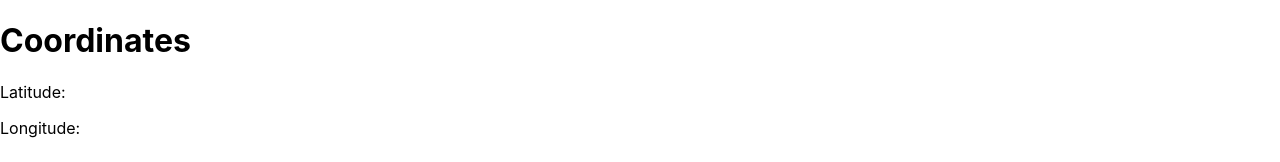
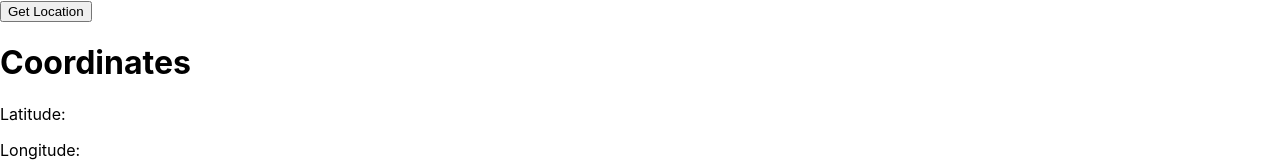
Before and after one commit to Sma-source/react-note, a React (Create React App) app: page / in a window 1280 px wide. Shown: the top 162 px of the page. Built offline with nearby package versions, Linux system fonts and the light colour scheme; no server answers.

Commit message:
add handlerClick to trigger geoLocation

```diff
--- a/src/App.js
+++ b/src/App.js
@@ -49,14 +49,25 @@ function App() {
     setData(b);
   };
 
-  useEffect(() => {
+  // useEffect(() => {
+  //   navigator.geolocation.getCurrentPosition((position) => {
+  //     setLat(position.coords.latitude);
+  //     setLong(position.coords.longitude);
+  //     getWeather(position.coords.latitude, position.coords.longitude);
+  //   });
+  // }, []);
+
+  const getLocation = () => {
     navigator.geolocation.getCurrentPosition((position) => {
       setLat(position.coords.latitude);
       setLong(position.coords.longitude);
       getWeather(position.coords.latitude, position.coords.longitude);
     });
-  }, []);
+  };
 
+  const handleClick = () => {
+    getLocation();
+  };
   // useEffect(() => {
   //   const fetchData = (lat,long) => {
   //     fetch(
@@ -101,7 +112,7 @@ function App() {
   };
   return (
     <div className={`${darkMode && "dark-mode"}`}>
-      {/* <button onClick={handleClick}>Get Location</button> */}
+      <button onClick={handleClick}>Get Location</button>
       <h1>Coordinates</h1>
       <p>{status}</p>
       {lat && <p>Latitude: {lat}</p>}
```
